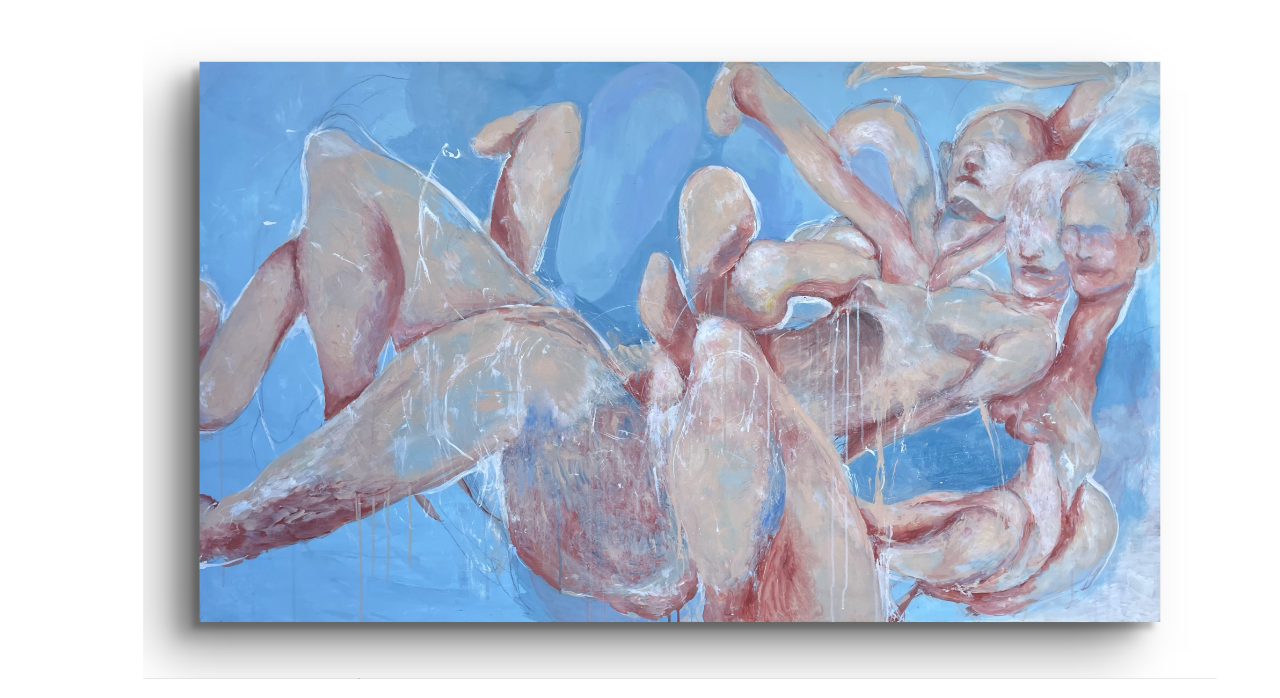
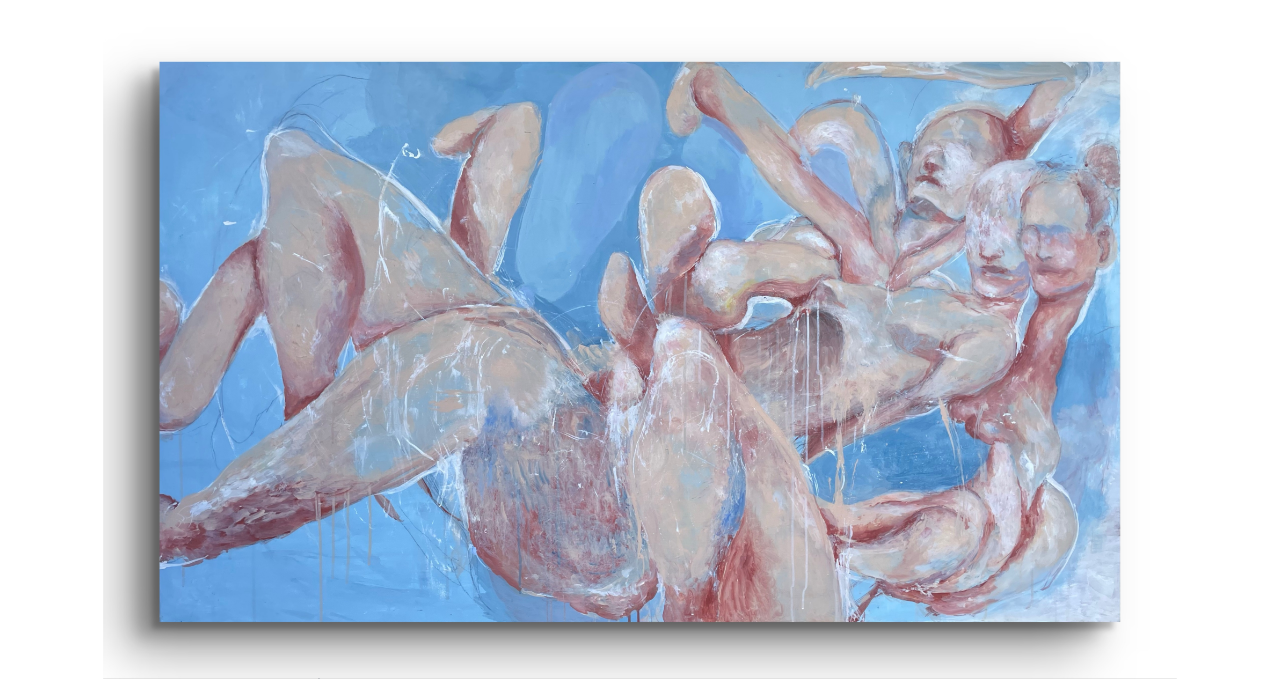
Before and after one commit to danieleraineri1990-prog/danieleraineristudio, a Next.js app: page / in a window 1280 px wide. Shown: the part 9082-9780 px from the top of the page. Built offline with nearby package versions, Linux system fonts and the light colour scheme.

Commit message:
Update index.js

```diff
--- a/pages/index.js
+++ b/pages/index.js
@@ -151,8 +151,7 @@ export default function Home() {
           </div>
         </div>
 
-       {/* Spostato più a destra su mobile */}
-<div className="mt-40 mb-40 ml-0 -mr-20 md:mx-0">
+       <div className="mt-40 mb-40 -mx-10 md:mx-0">
   <img src="/images/7.JPG" className="w-full h-auto scale-110 md:scale-100" />
   <p className="text-[11px] text-gray-400 mt-4 px-10 md:px-0">INTRECCIO NO.11 — Acrylic 100x170</p>
 </div>
```
